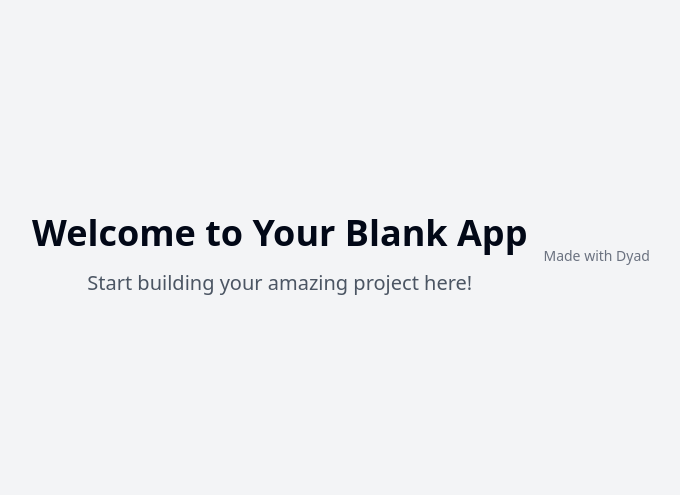
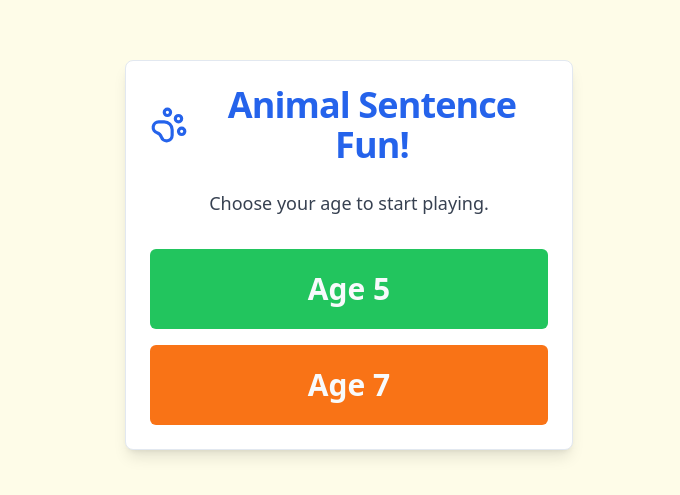
Before and after one commit to TranslationLayer/childrens-wordplay, a React (Vite) app: page / in a window 1280 px wide. Shown: the part 145-640 px from the top of the page, without its empty margins (291-971 px from the left). Built offline with nearby package versions, Linux system fonts and the light colour scheme.

Commit message:
[dyad] Set up game structure and start screen - wrote 5 file(s), deleted 3 file(s)

```diff
--- a/src/App.tsx
+++ b/src/App.tsx
@@ -1,10 +1,15 @@
+"use client";
+
 import { Toaster } from "@/components/ui/toaster";
 import { Toaster as Sonner } from "@/components/ui/sonner";
 import { TooltipProvider } from "@/components/ui/tooltip";
 import { QueryClient, QueryClientProvider } from "@tanstack/react-query";
 import { BrowserRouter, Routes, Route } from "react-router-dom";
-import Index from "./pages/Index";
+import StartScreen from "./pages/StartScreen";
+import Game from "./pages/Game";
+import EndScreen from "./pages/EndScreen";
 import NotFound from "./pages/NotFound";
+import { GameProvider } from "./contexts/GameContext";
 
 const queryClient = new QueryClient();
 
@@ -13,13 +18,17 @@ const App = () => (
     <TooltipProvider>
       <Toaster />
       <Sonner />
+      <GameProvider>
         <BrowserRouter>
           <Routes>
-          <Route path="/" element={<Index />} />
+            <Route path="/" element={<StartScreen />} />
+            <Route path="/game" element={<Game />} />
+            <Route path="/end" element={<EndScreen />} />
             {/* ADD ALL CUSTOM ROUTES ABOVE THE CATCH-ALL "*" ROUTE */}
             <Route path="*" element={<NotFound />} />
           </Routes>
         </BrowserRouter>
+      </GameProvider>
     </TooltipProvider>
   </QueryClientProvider>
 );
--- a/src/components/made-with-dyad.tsx
+++ /dev/null
@@ -1,14 +0,0 @@
-export const MadeWithDyad = () => {
-  return (
-    <div className="p-4 text-center">
-      <a
-        href="https://www.dyad.sh/"
-        target="_blank"
-        rel="noopener noreferrer"
-        className="text-sm text-gray-500 hover:text-gray-700 dark:text-gray-400 dark:hover:text-gray-200"
-      >
-        Made with Dyad
-      </a>
-    </div>
-  );
-};
--- /dev/null
+++ b/src/contexts/GameContext.tsx
@@ -0,0 +1,38 @@
+"use client";
+
+import React, { createContext, useContext, useState, ReactNode } from 'react';
+
+type Difficulty = 'age5' | 'age7';
+
+interface GameContextType {
+  difficulty: Difficulty | null;
+  setDifficulty: (level: Difficulty) => void;
+}
+
+const GameContext = createContext<GameContextType | undefined>(undefined);
+
+export const GameProvider = ({ children }: { children: ReactNode }) => {
+  const [difficulty, setDifficultyState] = useState<Difficulty | null>(() => {
+    const savedDifficulty = localStorage.getItem('gameDifficulty');
+    return savedDifficulty ? (savedDifficulty as Difficulty) : null;
+  });
+
+  const setDifficulty = (level: Difficulty) => {
+    localStorage.setItem('gameDifficulty', level);
+    setDifficultyState(level);
+  };
+
+  return (
+    <GameContext.Provider value={{ difficulty, setDifficulty }}>
+      {children}
+    </GameContext.Provider>
+  );
+};
+
+export const useGame = () => {
+  const context = useContext(GameContext);
+  if (context === undefined) {
+    throw new Error('useGame must be used within a GameProvider');
+  }
+  return context;
+};
--- /dev/null
+++ b/src/pages/EndScreen.tsx
@@ -0,0 +1,43 @@
+"use client";
+
+import { useNavigate } from 'react-router-dom';
+import { Button } from '@/components/ui/button';
+import { Card, CardContent, CardHeader, CardTitle } from '@/components/ui/card';
+import { PartyPopper } from 'lucide-react';
+
+const EndScreen = () => {
+  const navigate = useNavigate();
+
+  return (
+    <div className="min-h-screen flex items-center justify-center bg-green-50 p-4">
+      <Card className="w-full max-w-md text-center shadow-lg">
+        <CardHeader>
+          <CardTitle className="text-4xl font-bold text-purple-600 flex items-center justify-center gap-2">
+            <PartyPopper className="h-10 w-10" />
+            You did it!
+          </CardTitle>
+        </CardHeader>
+        <CardContent>
+          <p className="text-lg text-gray-700 mb-8">Great job playing!</p>
+          <div className="flex flex-col space-y-4">
+            <Button
+              onClick={() => navigate('/game')}
+              className="h-16 text-2xl font-bold bg-blue-500 hover:bg-blue-600"
+            >
+              Play Again
+            </Button>
+            <Button
+              onClick={() => navigate('/')}
+              variant="outline"
+              className="h-16 text-2xl font-bold"
+            >
+              Change Difficulty
+            </Button>
+          </div>
+        </CardContent>
+      </Card>
+    </div>
+  );
+};
+
+export default EndScreen;
--- /dev/null
+++ b/src/pages/Game.tsx
@@ -0,0 +1,36 @@
+"use client";
+
+import React, { useEffect } from 'react';
+import { useNavigate } from 'react-router-dom';
+import { useGame } from '@/contexts/GameContext';
+import { Button } from '@/components/ui/button';
+
+const Game = () => {
+  const { difficulty } = useGame();
+  const navigate = useNavigate();
+
+  useEffect(() => {
+    if (!difficulty) {
+      navigate('/');
+    }
+  }, [difficulty, navigate]);
+
+  if (!difficulty) {
+    return null; // or a loading spinner
+  }
+
+  return (
+    <div className="min-h-screen flex flex-col items-center justify-center bg-blue-50 p-4">
+      <h1 className="text-4xl font-bold mb-4">Game Screen</h1>
+      <p className="text-2xl mb-8">
+        Difficulty: <span className="font-bold capitalize">{difficulty.replace('age', 'Age ')}</span>
+      </p>
+      <p className="text-lg mb-8">
+        (The 4 mini-games will go here)
+      </p>
+      <Button onClick={() => navigate('/end')}>End Game (For Testing)</Button>
+    </div>
+  );
+};
+
+export default Game;
--- a/src/pages/Index.tsx
+++ /dev/null
@@ -1,19 +0,0 @@
-// Update this page (the content is just a fallback if you fail to update the page)
-
-import { MadeWithDyad } from "@/components/made-with-dyad";
-
-const Index = () => {
-  return (
-    <div className="min-h-screen flex items-center justify-center bg-gray-100">
-      <div className="text-center">
-        <h1 className="text-4xl font-bold mb-4">Welcome to Your Blank App</h1>
-        <p className="text-xl text-gray-600">
-          Start building your amazing project here!
-        </p>
-      </div>
-      <MadeWithDyad />
-    </div>
-  );
-};
-
-export default Index;
--- /dev/null
+++ b/src/pages/StartScreen.tsx
@@ -0,0 +1,49 @@
+"use client";
+
+import { useNavigate } from 'react-router-dom';
+import { Button } from '@/components/ui/button';
+import { Card, CardContent, CardHeader, CardTitle } from '@/components/ui/card';
+import { useGame } from '@/contexts/GameContext';
+import { PawPrint } from 'lucide-react';
+
+const StartScreen = () => {
+  const navigate = useNavigate();
+  const { setDifficulty } = useGame();
+
+  const handleDifficultySelect = (level: 'age5' | 'age7') => {
+    setDifficulty(level);
+    navigate('/game');
+  };
+
+  return (
+    <div className="min-h-screen flex items-center justify-center bg-yellow-50 p-4">
+      <Card className="w-full max-w-md text-center shadow-lg">
+        <CardHeader>
+          <CardTitle className="text-4xl font-bold text-blue-600 flex items-center justify-center gap-2">
+            <PawPrint className="h-10 w-10" />
+            Animal Sentence Fun!
+          </CardTitle>
+        </CardHeader>
+        <CardContent>
+          <p className="text-lg text-gray-700 mb-8">Choose your age to start playing.</p>
+          <div className="flex flex-col space-y-4">
+            <Button
+              onClick={() => handleDifficultySelect('age5')}
+              className="h-20 text-3xl font-bold bg-green-500 hover:bg-green-600"
+            >
+              Age 5
+            </Button>
+            <Button
+              onClick={() => handleDifficultySelect('age7')}
+              className="h-20 text-3xl font-bold bg-orange-500 hover:bg-orange-600"
+            >
+              Age 7
+            </Button>
+          </div>
+        </CardContent>
+      </Card>
+    </div>
+  );
+};
+
+export default StartScreen;
```
Also changed, not shown: src/App.css (deleted, +0 -42 lines). Lines whose indentation alone changed are shown as unchanged.
